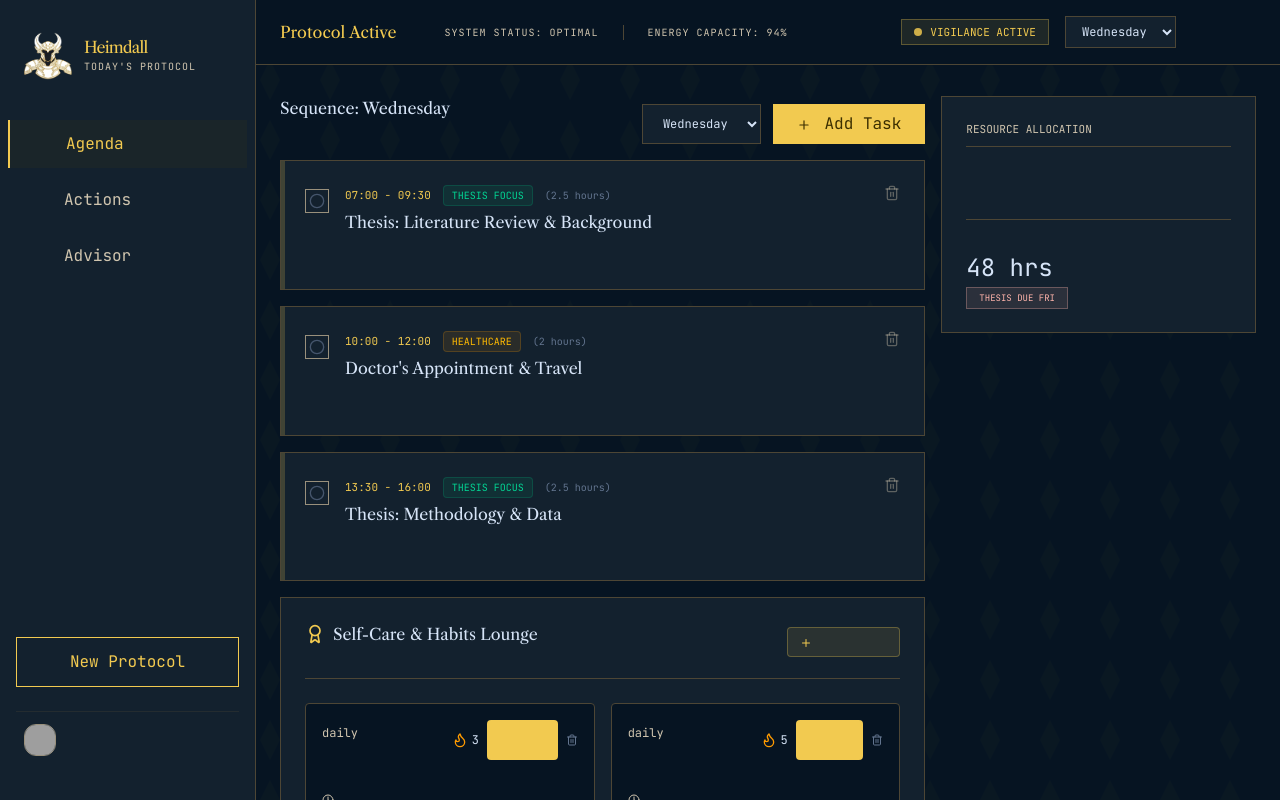
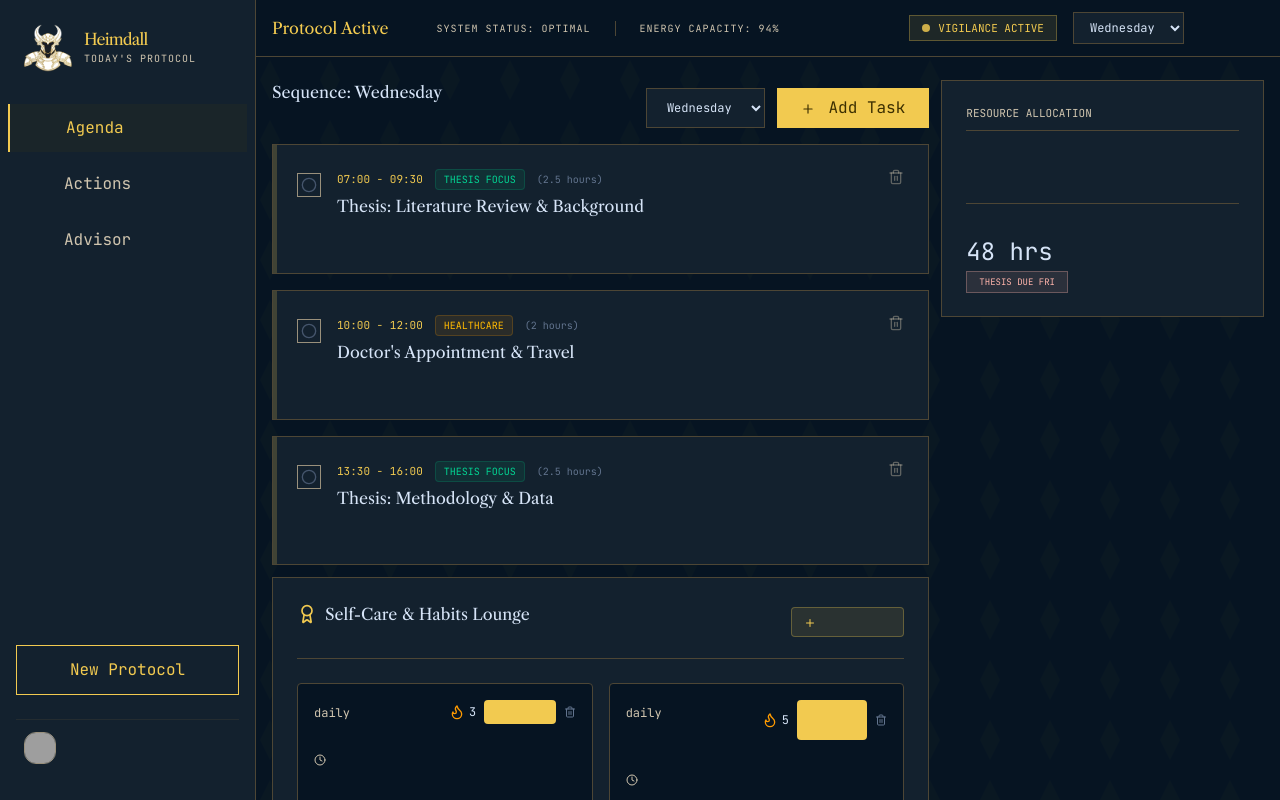
Before and after one commit to JunaidAhamed-7777/Heimdall, a React (Vite) app: page / in a window 1280 px wide. Shown: the top 800 px of the page. Built offline with nearby package versions, Linux system fonts and the light colour scheme; grey boxes are pictures that could not be loaded.

Commit message:
style: refine UI density and spacing
Update CSS tokens to use a more compact design system with reduced font sizes and tighter spacing, improving visual hierarchy and screen utilization. Adjust main layout padding accordingly.

```diff
--- a/src/App.tsx
+++ b/src/App.tsx
@@ -1491,7 +1491,7 @@ if (data.action && data.action.name && data.action.parameters) {
         onDayChange={setSimulatedDay}
         allDaysList={allDaysList}
       />
-      <main className="pt-24 pb-12 px-container-padding md:ml-64 transition-all duration-300">
+      <main className="pt-20 pb-12 px-container-padding md:ml-64 transition-all duration-300">
         {activeTab === "agenda" && (
           <AgendaTab
             tasks={tasks}
--- a/src/index.css
+++ b/src/index.css
@@ -73,43 +73,43 @@
   --color-on-primary-container: #554300;
   --color-surface-bright: #2d3a49;
 
-  /* Spacing tokens */
-  --spacing-stack-lg: 32px;
-  --spacing-stack-md: 16px;
-  --spacing-gutter: 16px;
-  --spacing-stack-sm: 8px;
-  --spacing-container-padding: 24px;
-  --spacing-unit: 4px;
-
   /* Border radii */
   --radius-DEFAULT: 0.125rem;
   --radius-lg: 0.25rem;
   --radius-xl: 0.5rem;
   --radius-full: 0.75rem;
 
-  /* Font sizes */
-  --font-size-headline-md: 32px;
+  /* Spacing tokens – tighter, more compact */
+  --spacing-stack-lg: 24px;
+  --spacing-stack-md: 12px;
+  --spacing-gutter: 12px;
+  --spacing-stack-sm: 6px;
+  --spacing-container-padding: 16px;
+  --spacing-unit: 3px;
+
+  /* Font sizes – slightly smaller for a refined, professional density */
+  --font-size-headline-md: 32px;        /* keep sidebar branding */
   --line-height-headline-md: 40px;
   --font-weight-headline-md: 600;
-  --font-size-label-caps: 12px;
+  --font-size-label-caps: 12px;         /* keep sidebar labels */
   --line-height-label-caps: 16px;
   --letter-spacing-label-caps: 0.1em;
   --font-weight-label-caps: 600;
-  --font-size-body-lg: 18px;
-  --line-height-body-lg: 28px;
+  --font-size-body-lg: 16px;            /* was 18px */
+  --line-height-body-lg: 24px;
   --font-weight-body-lg: 400;
-  --font-size-body-md: 16px;
-  --line-height-body-md: 24px;
+  --font-size-body-md: 14px;            /* was 16px */
+  --line-height-body-md: 20px;
   --font-weight-body-md: 400;
-  --font-size-display-lg: 48px;
+  --font-size-display-lg: 48px;         /* rarely used, leave as is */
   --line-height-display-lg: 56px;
   --letter-spacing-display-lg: -0.02em;
   --font-weight-display-lg: 700;
-  --font-size-headline-sm: 24px;
-  --line-height-headline-sm: 32px;
+  --font-size-headline-sm: 20px;        /* was 24px (slightly smaller) */
+  --line-height-headline-sm: 28px;
   --font-weight-headline-sm: 600;
-  --font-size-headline-md-mobile: 28px;
-  --line-height-headline-md-mobile: 36px;
+  --font-size-headline-md-mobile: 24px; /* was 28px */
+  --line-height-headline-md-mobile: 32px;
   --font-weight-headline-md-mobile: 600;
 }
 
```
